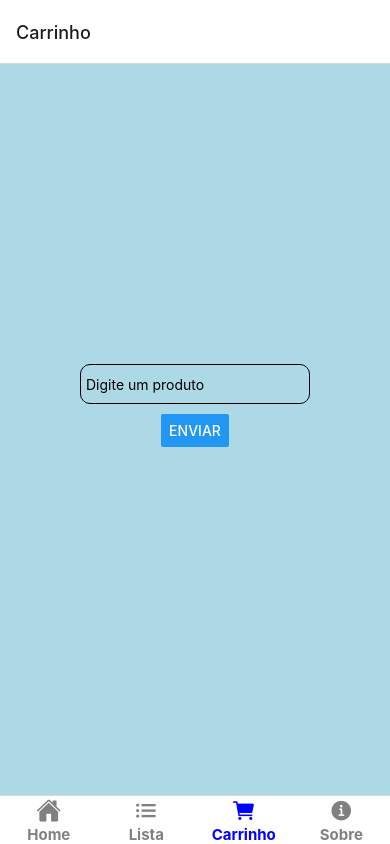
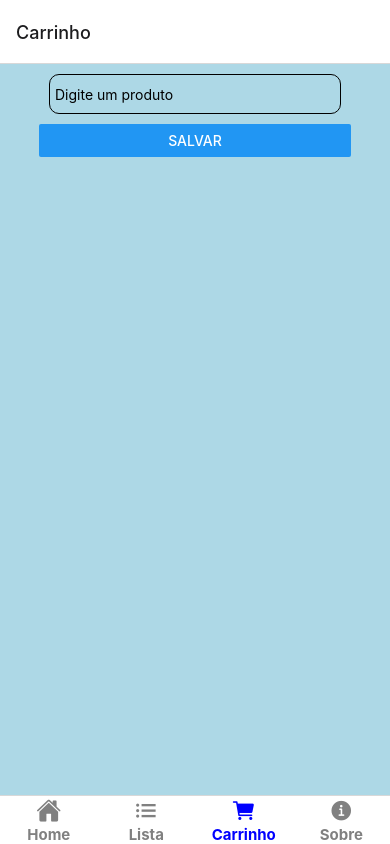
Before and after one commit to gureispt/APP_Lista_de_Compras, a React Native app in the folder cliente/: screen /Carrinho in a window 390 px wide. Built offline with nearby package versions, Linux system fonts and the light colour scheme; no server answers.

Commit message:
Lista de compras funcionando

```diff
--- a/cliente/pages/Carrinho.js
+++ b/cliente/pages/Carrinho.js
@@ -1,27 +1,25 @@
-import React, {useState, useEffect} from 'react';
-import { View, TextInput, StyleSheet, Button, Text } from 'react-native';
-import api from '../services/api';
+import React, { useState, useEffect } from "react";
+import { View, TextInput, StyleSheet, Button, Text } from "react-native";
+import api from "../services/api";
 
 const AdicionarItemScreen = () => {
-
   const [ultimoId, setUltimo] = useState(0);
   const [descricao, setDesc] = useState("");
   const [comprado, setComp] = useState(false);
 
-  useEffect( () => {
-
+  useEffect(() => {
     const listarCompras = async () => {
       const response = await api.get();
       response.data.sort((a, b) => b.id - a.id);
       setUltimo(response.data[0]?.id);
-    }
+    };
 
     listarCompras();
-  },[]);
+  }, []);
 
   function adicionar(compra) {
-    try{
-      api.post("",compra);
+    try {
+      api.post("", compra);
     } catch (err) {
       console.log(err);
     }
@@ -29,29 +27,36 @@ const AdicionarItemScreen = () => {
 
   return (
     <View style={styles.container}>
+      <View style={{width: '80%', alignSelf: 'center'}}>
         <TextInput
-        style={{ height: 40, borderColor: 'black', borderWidth: 1,
-        borderRadius: 10, margin: 10, marginTop: 300,padding: 5 }}
+          style={{
+            height: 40,
+            borderColor: "black",
+            borderWidth: 1,
+            borderRadius: 10,
+            margin: 10,
+            padding: 5,
+          }}
           placeholder="Digite um produto"
           onChangeText={(value) => setDesc(value)}
           value={descricao}
         />
         <Button
-        title="Enviar"
+          title="Salvar"
           onPress={() => {
-          adicionar({id: ultimoId+1, descricao, comprado})
-          setUltimo(ultimoId+1)
+            adicionar({ id: ultimoId + 1, descricao, comprado });
+            setUltimo(ultimoId + 1);
           }}
         />
+      </View>
     </View>
   );
 };
 const styles = StyleSheet.create({
   container: {
     flex: 1,
-      justifyContent: 'start',
-      alignItems: 'center',
-      backgroundColor: '#add8e6',
-    }
+
+    backgroundColor: "#add8e6",
+  },
 });
 export default AdicionarItemScreen;
--- a/cliente/pages/ListaComprasTela.js
+++ b/cliente/pages/ListaComprasTela.js
@@ -1,29 +1,53 @@
-import { View, Text, StyleSheet } from "react-native";
+import {
+  View,
+  Text,
+  StyleSheet,
+  TouchableOpacity,
+  ScrollView,
+} from "react-native";
 import api from "../services/api";
-import React, { useState, useEffect } from "react";
+import React, { useState } from "react";
+import { useFocusEffect } from "@react-navigation/native";
 
 const ListaComprasScreen = () => {
   const [compras, setCompras] = useState([]);
 
-  useEffect(() => {
-    const listarCompras = async () => {
-      const response = await api.get();
-      setCompras(response.data);
-    };
+  const listarCompras = async () => {
+    const response = await api.get();
+    setCompras(response.data);
+  };
 
-    listarCompras();
-  }, []);
+  useFocusEffect(
+    React.useCallback(() => {
+      listarCompras();
+    }, [])
+  );
+
+  const comprar = async (compra) => {
+    compra.comprado = true;
+    await api.put("/" + compra.id, compra).then((res) => listarCompras());
+  };
+
+  const Card = (compra) => {
+    return (
+      <View style={styles.card.body}>
+        <Text style={styles.card.title}>{compra.descricao}</Text>
+        <TouchableOpacity
+          style={styles.comprado}
+          onPress={() => comprar(compra)}
+        >
+          <Text style={{ color: "#fff", fontWeight: "bold" }}>Comprar</Text>
+        </TouchableOpacity>
+      </View>
+    );
+  };
 
   return (
     <View style={styles.container}>
       <Text style={styles.text}>Lista de Compras</Text>
-      {compras.map((compra) => (
-        <View style={styles.itemContainer} key={compra.id}>
-          <Text>Código: {compra.id}</Text>
-          <Text style={styles.itemId}> </Text>
-          <Text style={styles.itemDesc}>Descrição: {compra.descricao}</Text>
-        </View>
-      ))}
+      <ScrollView style={{width: '100%'}}>
+        {compras.map((compra) => (compra.comprado ? null : Card(compra)))}
+      </ScrollView>
     </View>
   );
 };
@@ -39,6 +63,7 @@ const styles = StyleSheet.create({
     fontSize: 20,
     fontWeight: "bold",
     marginTop: 10,
+    marginBottom: 20,
   },
   itemContainer: {
     flexDirection: "row",
@@ -57,5 +82,32 @@ const styles = StyleSheet.create({
     fontWeight: "bold",
     fontFamily: "Arial",
   },
+  comprado: {
+    backgroundColor: "#783ac9",
+    color: "#fff",
+    padding: 5,
+    borderRadius: 5,
+  },
+  card: {
+    body: {
+      flexDirection: "row",
+      justifyContent: "space-between",
+      backgroundColor: "#fff",
+      borderRadius: 8,
+      padding: 10,
+      margin: 8,
+      shadowColor: "#000",
+      shadowOffset: { width: 0, height: 2 },
+      shadowOpacity: 0.2,
+      elevation: 3,
+      width: "90%",
+      alignSelf: 'center',
+    },
+    title: {
+      fontWeight: "bold",
+      marginBottom: 8,
+    },
+    content: {},
+  },
 });
 export default ListaComprasScreen;
--- a/cliente/services/api.js
+++ b/cliente/services/api.js
@@ -1,5 +1,5 @@
 import axios from 'axios';
 const api = axios.create({
-  baseURL: 'http://localhost:3000/compras'
+  baseURL: 'http://192.168.0.55:3000/compras'
 });
 export default api;
```
Lines whose indentation alone changed are shown as unchanged.
